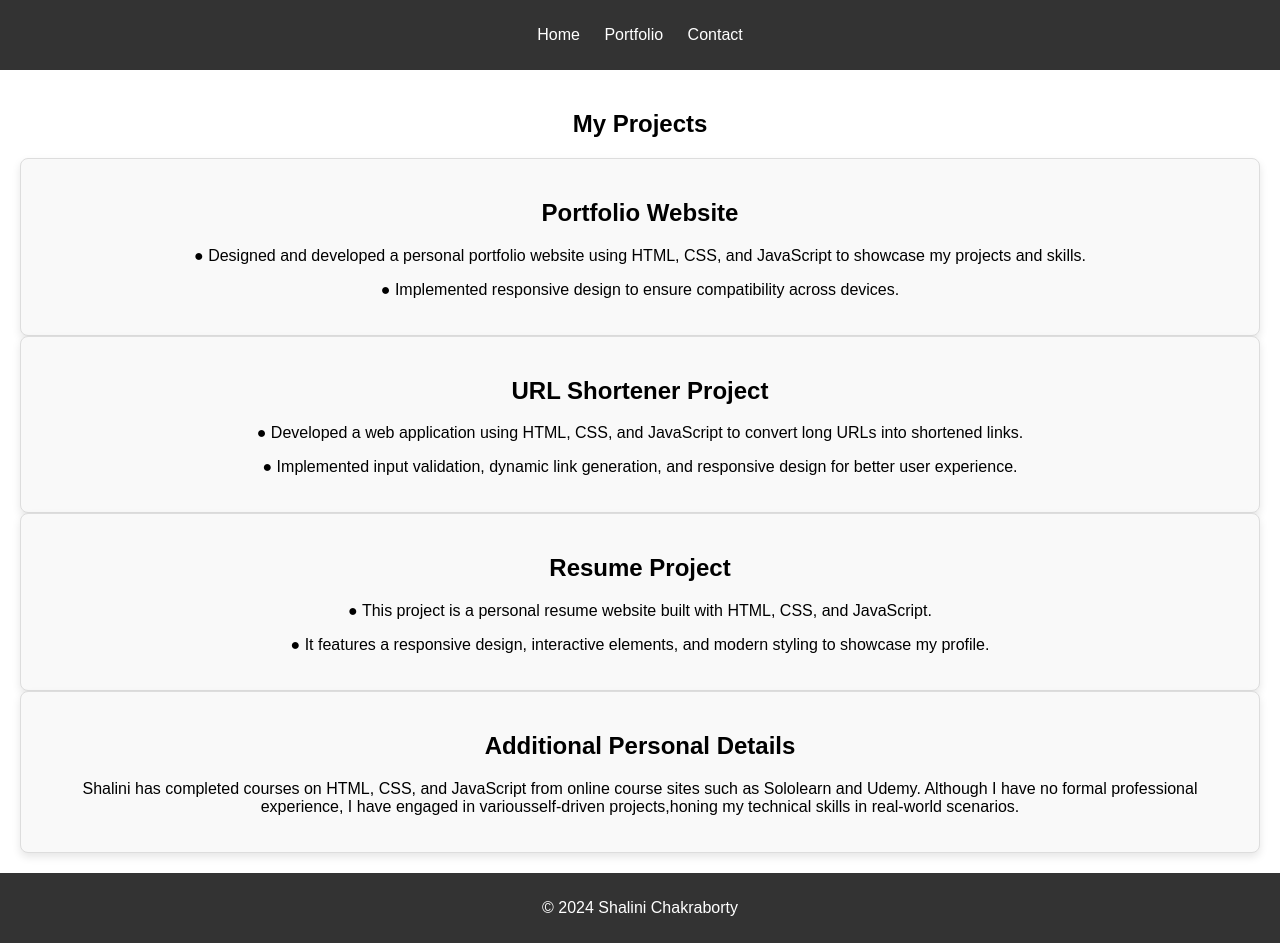
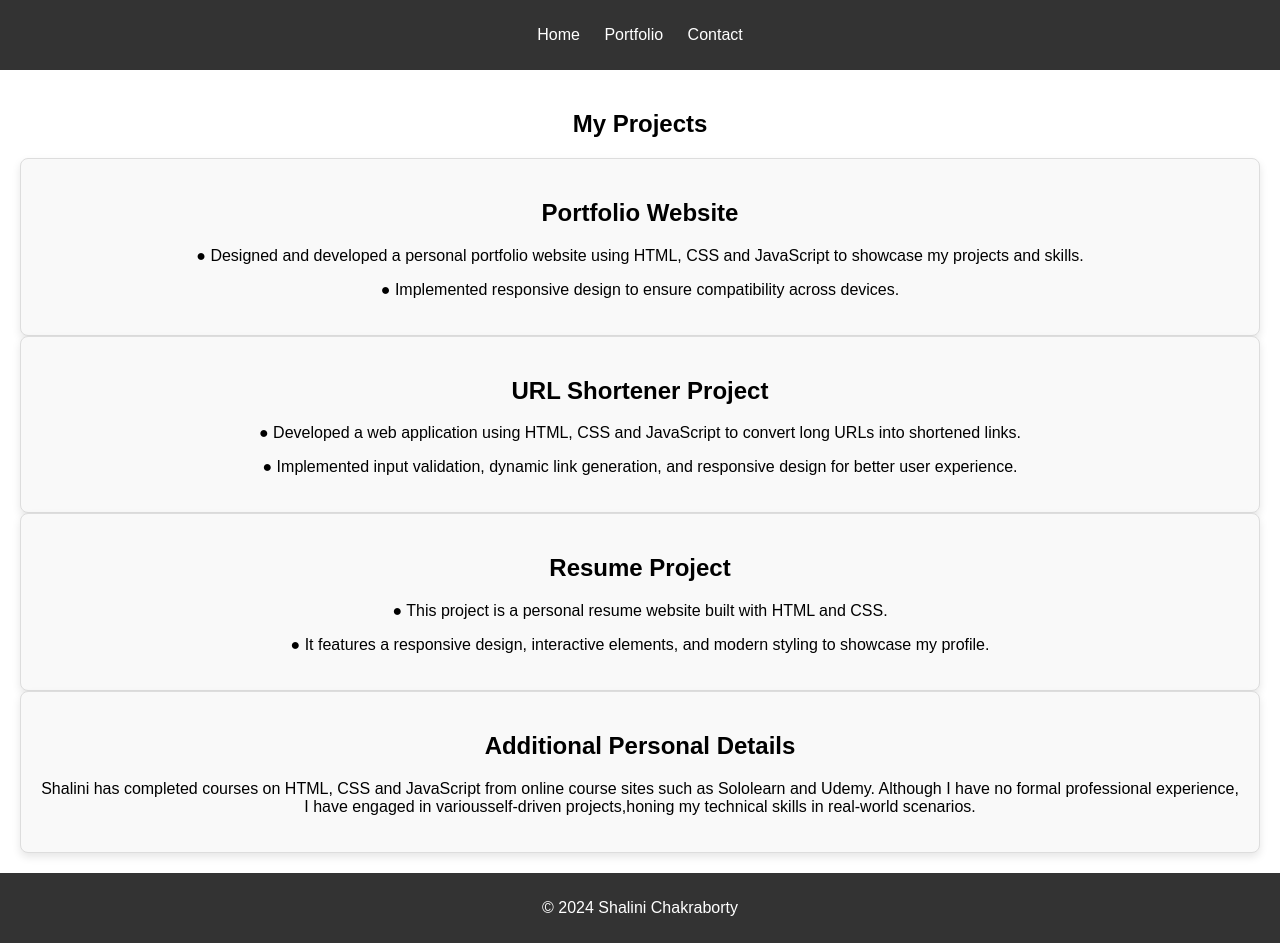
Before and after one commit to ChakrabortyShalini/Personal-Portfolio-, a plain HTML site: page portfolio.html in a window 1280 px wide. Drawn offline with Linux system fonts and the light colour scheme.

Commit message:
Update portfolio.html
Added some minimal changes

```diff
--- a/portfolio.html
+++ b/portfolio.html
@@ -22,24 +22,24 @@
             <h1>My Projects</h1>
             <div class="project">
                 <h2>Portfolio Website</h2>
-                <p>● Designed and developed a personal portfolio website using HTML, CSS, and JavaScript to showcase my projects and skills.</p>
+                <p>● Designed and developed a personal portfolio website using HTML, CSS and JavaScript to showcase my projects and skills.</p>
                 <p>● Implemented responsive design to ensure compatibility across devices.</p>
             </div>
             <a href="https://github.com/ChakrabortyShalini" class="project-link">View</a>
             <div class="project">
                 <h2>URL Shortener Project</h2>
-                <p>● Developed a web application using HTML, CSS, and JavaScript to convert long URLs into shortened links.</p>
+                <p>● Developed a web application using HTML, CSS and JavaScript to convert long URLs into shortened links.</p>
                 <p>● Implemented input validation, dynamic link generation, and responsive design for better user experience.</p>
             </div>
             <div class="project">
                 <h2>Resume Project</h2>
-                <p>● This project is a personal resume website built with HTML, CSS, and JavaScript.</p>
+                <p>● This project is a personal resume website built with HTML and CSS.</p>
                 <p>● It features a responsive design, interactive elements, and modern styling to showcase my profile.</p>
             </div>
             <a href="https://github.com/ChakrabortyShalini" class="project-link">View</a>
             <div class="project">
                 <h2>Additional Personal Details</h2>
-                <p>Shalini has completed courses on HTML, CSS, and JavaScript from online course sites such as Sololearn and Udemy. Although I have no formal professional experience, I have engaged in variousself-driven
+                <p>Shalini has completed courses on HTML, CSS and JavaScript from online course sites such as Sololearn and Udemy. Although I have no formal professional experience, I have engaged in variousself-driven
                     projects,honing my technical skills in real-world scenarios.</p>
             </div>
         </section>
```
